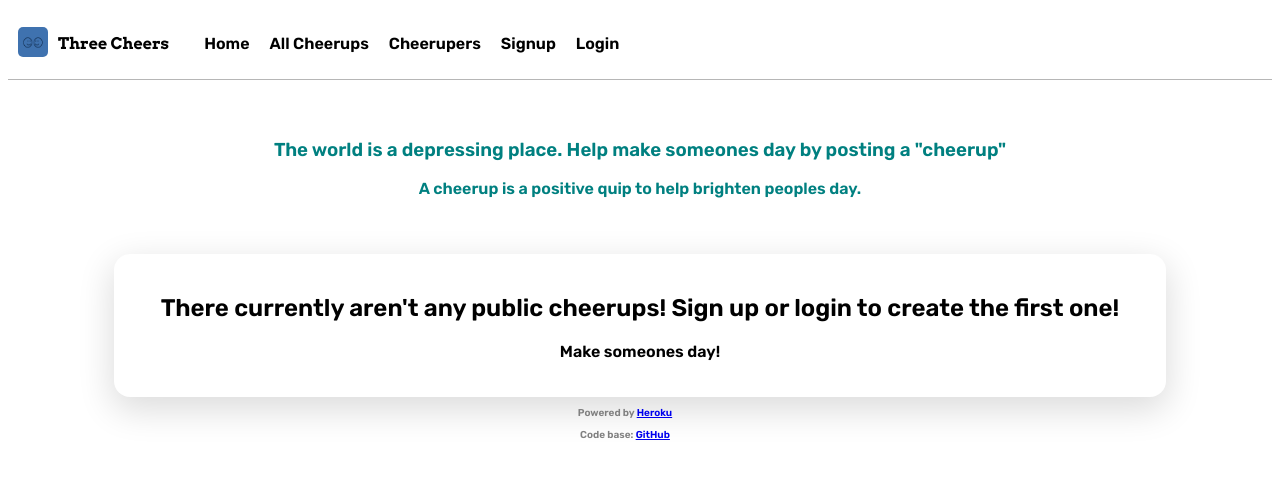
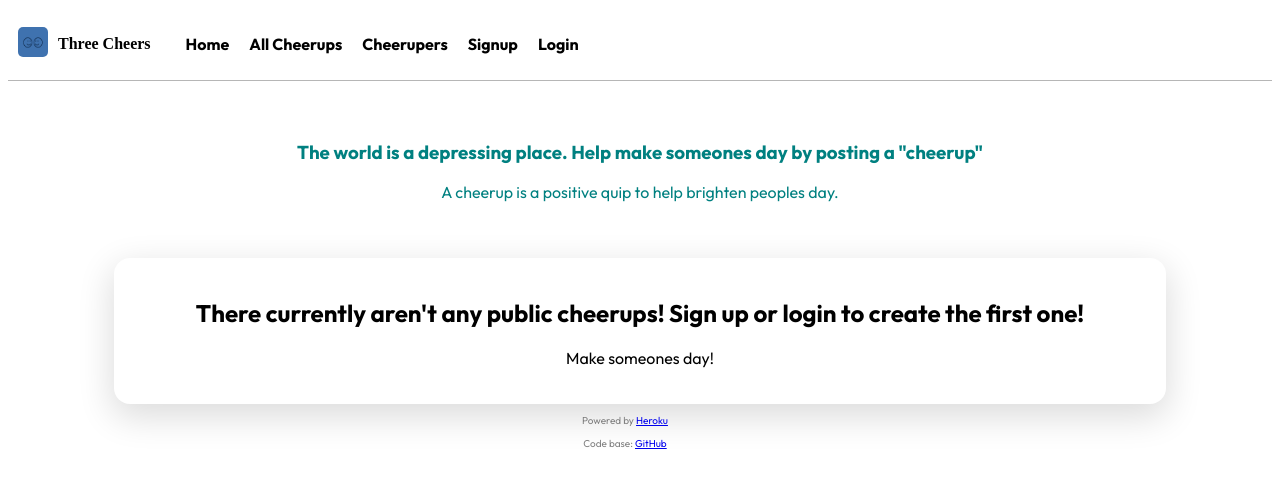
Before and after one commit to kdaya001/cheer-you-up, a Flask app: page /home in a window 1280 px wide. Shown: the top 488 px of the page. Run offline with Flask 2, Linux system fonts and the light colour scheme; data that the repository does not hold is empty; some libraries are stand-ins or nearby versions.

Commit message:
update font

```diff
--- a/static/styles/base-style.css
+++ b/static/styles/base-style.css
@@ -1,6 +1,6 @@
 body {
     box-sizing: border-box;
-    font-family: 'Rubik', sans-serif;
+    font-family: 'Outfit'
 }
 
 .avatar {
--- a/templates/base.html
+++ b/templates/base.html
@@ -11,11 +11,7 @@
 
     <link rel="preconnect" href="https://fonts.googleapis.com">
     <link rel="preconnect" href="https://fonts.gstatic.com" crossorigin>
-    <link href="https://fonts.googleapis.com/css2?family=Parisienne&display=swap" rel="stylesheet">
-
-    <link href="https://fonts.googleapis.com/css2?family=Rubik:ital,wght@0,600;1,500&display=swap" rel="stylesheet">
-
-    <link href="https://fonts.googleapis.com/css2?family=Arvo:wght@700&family=Parisienne&display=swap" rel="stylesheet">
+    <link href="https://fonts.googleapis.com/css2?family=Outfit:wght@100;200;300;400;500;600;700;800;900&display=swap" rel="stylesheet">
 
     {% block additionalStyles %}{% endblock additionalStyles %}
 </head>
```
